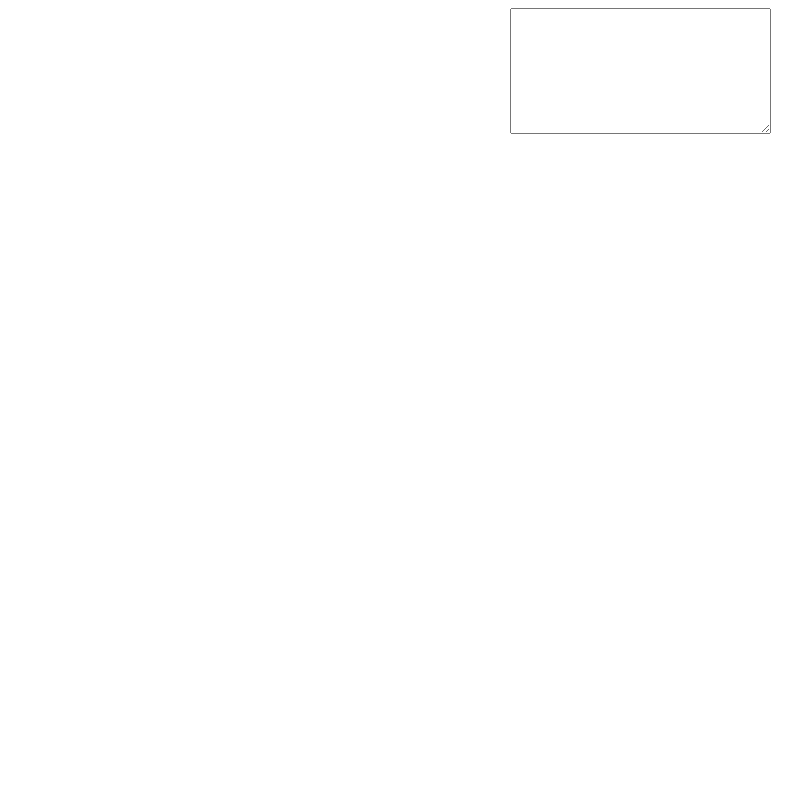
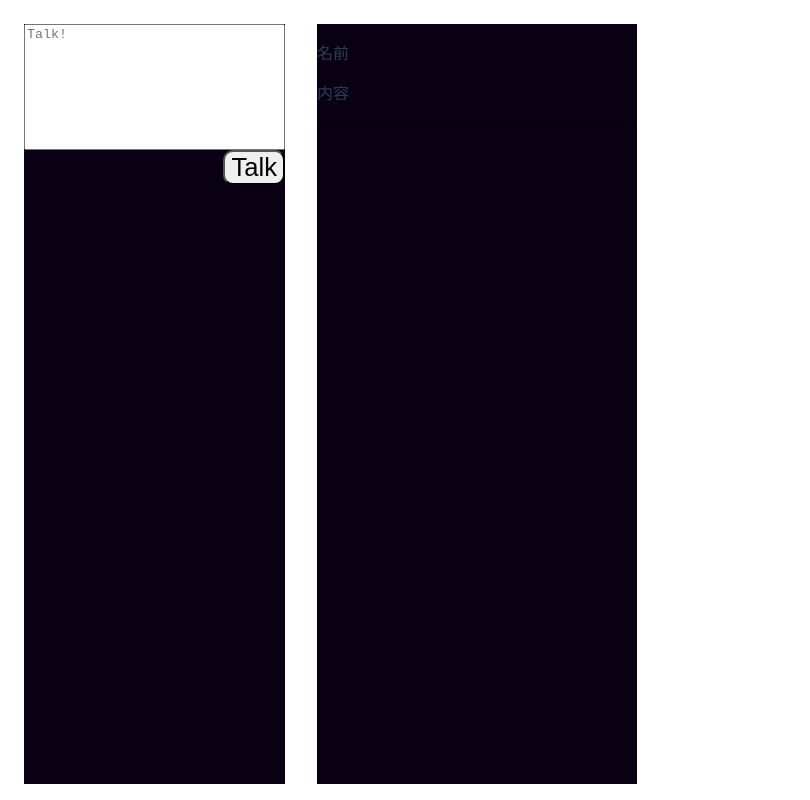
Before and after one commit to roxas1533/VueGoApp, a Vue app in the folder VueClient/app/vue-spa/: page /Home in a window 1280 px wide. Shown: the whole page, without its empty margins (0-810 px from the left). Built offline with nearby package versions, Linux system fonts and the light colour scheme.

Commit message:
add Home

```diff
--- a/VueClient/app/vue-spa/src/components/ContentArea.vue
+++ b/VueClient/app/vue-spa/src/components/ContentArea.vue
@@ -0,0 +1,14 @@
+<style scoped>
+    .contents{
+        text-align: left;
+        width: 100%;
+        border-bottom: solid thin;
+        border-color: black;
+    }
+</style>
+<template>
+    <div class="contents">
+        <p>名前</p>
+        <p>内容</p>
+    </div>
+</template>
--- a/VueClient/app/vue-spa/src/components/TalkArea.vue
+++ b/VueClient/app/vue-spa/src/components/TalkArea.vue
@@ -1,5 +1,38 @@
+<style scoped>
+textarea{
+    resize: none;
+}
+ .TalkComponent{
+    display: block;
+    margin-left: 0px;
+ }
+ #talkButton{
+     border-radius: 10px;
+     font-size: 1.6em;
+     display: inline-block;
+ }
+ .Talk{
+     display: inline-block;
+     text-align: right;
+ }
+     ::-webkit-scrollbar{
+      width: 10px;
+    }
+    ::-webkit-scrollbar-track{
+      background: #4444;
+      border-left: solid 1px #ececec;
+    }
+    ::-webkit-scrollbar-thumb{
+      background: #888;
+      border-radius: 10px;
+      box-shadow: inset 0 0 0 2px #888;
+    }
+</style>
 <template>
-    <div>
-        <textarea rows="8" cols="30"></textarea>
+    <div class="Talk">
+        <div class="Talk">
+            <textarea class="TalkComponent" rows="8" cols="30" placeholder="Talk!"></textarea>
+            <button class="TalkComponent" id="talkButton">Talk</button>
+        </div>
     </div>
 </template>
--- a/VueClient/app/vue-spa/src/components/TimeLineArea.vue
+++ b/VueClient/app/vue-spa/src/components/TimeLineArea.vue
@@ -0,0 +1,35 @@
+<style scoped>
+    .TimeLineContents{
+        width: 20em;
+        overflow:auto;
+    }
+    ::-webkit-scrollbar{
+      width: 10px;
+    }
+    ::-webkit-scrollbar-track{
+      background: #4444;
+      border-left: solid 1px #ececec;
+    }
+    ::-webkit-scrollbar-thumb{
+      background: #888;
+      border-radius: 10px;
+      box-shadow: inset 0 0 0 2px #888;
+    }
+</style>
+
+<template>
+    <div class="TimeLineContents">
+        <talkContent></talkContent>
+
+    </div>
+</template>
+
+<script>
+import talkContent from './ContentArea.vue';
+
+export default {
+  components: {
+    talkContent,
+  },
+};
+</script>
--- a/VueClient/app/vue-spa/src/views/Home.vue
+++ b/VueClient/app/vue-spa/src/views/Home.vue
@@ -1,15 +1,30 @@
+<style scoped>
+  .Home{
+    display: flex;
+  }
+  .HomeContents{
+    height: 95vh;
+    margin-right: 1em;
+    margin-left: 1em;
+    margin-top: 1em;
+    background-color: #0a0014;
+  }
+</style>
 <template>
   <div class="Home">
-    <TalkArea></TalkArea>
+    <TalkArea class="HomeContents"></TalkArea>
+    <TimeLine class="HomeContents"></TimeLine>
   </div>
 </template>
 
 <script>
 import TalkArea from '../components/TalkArea.vue';
+import TimeLine from '../components/TimeLineArea.vue';
 
 export default {
   components: {
     TalkArea,
+    TimeLine,
   },
 };
 </script>
--- a/VueClient/app/vue-spa/src/views/Login.vue
+++ b/VueClient/app/vue-spa/src/views/Login.vue
@@ -26,6 +26,9 @@
   .loginContentLabel{
     text-align: left;
   }
+  .Emesssage{
+    color: red;
+  }
 </style>
 
 <template>
@@ -35,10 +38,11 @@
     </div>
     <div class="loginContents">
       <h1>ログイン</h1>
+      <div class="Emesssage">{{ErrorMessage}}</div>
       <p class="loginContentLabel">メールアドレス：</p>
-      <input @keydown.enter="Send" class="loginContent">
+      <input v-model="address" @keydown.enter="Send" class="loginContent">
         <p class="loginContentLabel">パスワード：</p>
-      <input @keydown.enter="Send" type="password" class="loginContent">
+      <input v-model="pass" @keydown.enter="Send" type="password" class="loginContent">
       <button @click="Send" id="loginButton" class="loginContent">ログイン</button>
     </div>
   </div>
@@ -49,8 +53,55 @@
 
 export default {
   name: 'Login',
+  data() {
+    return {
+      address: '',
+      pass: '',
+      ErrorMessage: '',
+    };
+  },
   methods: {
-    Send() {
+    async Send() {
+      this.check().then((res) => {
+        if (res) console.log(1);
+        else this.ErrorMessage = 'メールアドレスアドレスまたはパスワードが違います。';
+      });
+      // if (this.check())console.log('ok!'); else console.log('no!');
+    },
+    async check() {
+      let ok = true;
+      if (!this.address) {
+        ok = false;
+      }
+      if (!this.pass) {
+        ok = false;
+      }
+      if (!ok) return ok;
+
+      try {
+        const url = 'http://localhost:8000/login';
+        const data = {
+          mail: this.address,
+          pass: this.pass,
+        };
+        const returnData = await window.fetch(url, {
+          method: 'POST',
+          headers: {
+            'Content-Type': 'application/json',
+          },
+          body: JSON.stringify(data),
+        });
+        returnData.json().then((res) => {
+          console.log(res);
+        });
+        // if (returnData.reslut === 'false') {
+        //   return false;
+        // }
+        return true;
+      } catch (e) {
+        console.log(e);
+        return e;
+      }
     },
     RedirectRegister() {
       this.$router.push({ name: 'register' });
```
